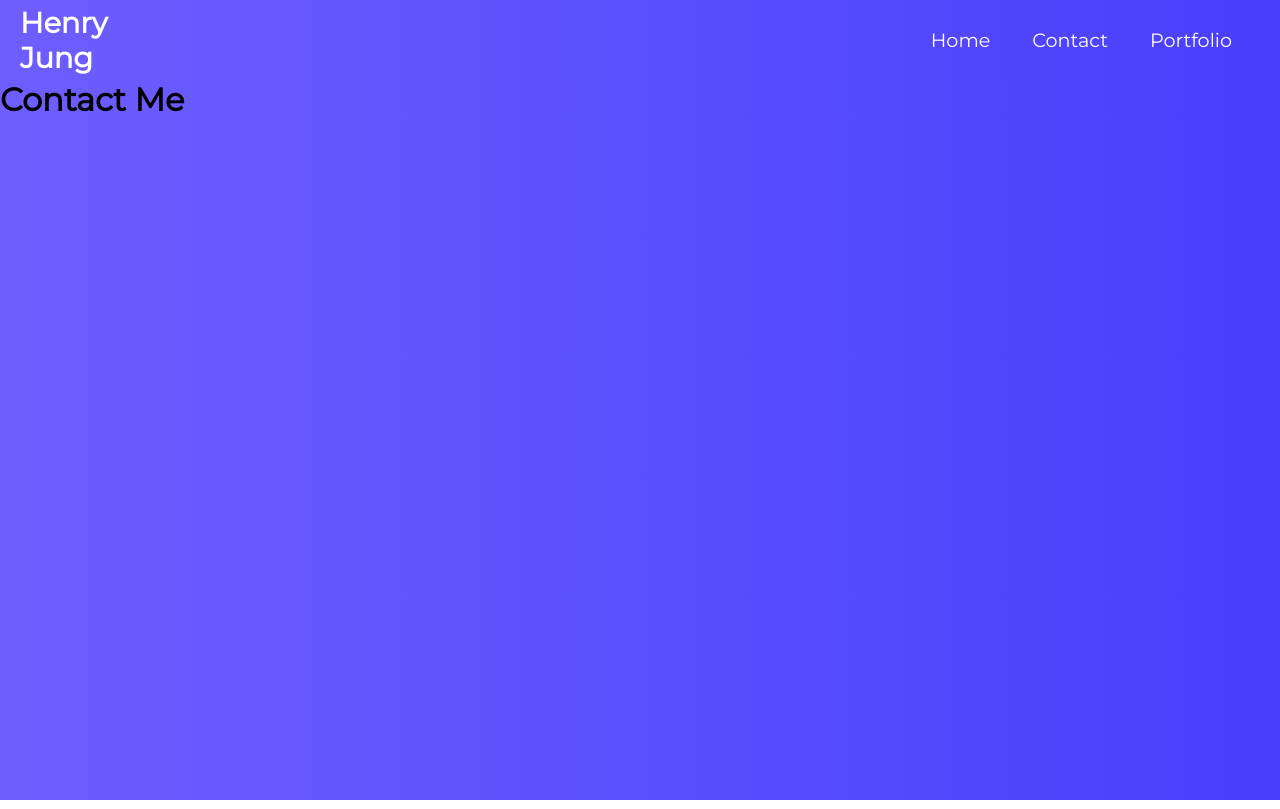
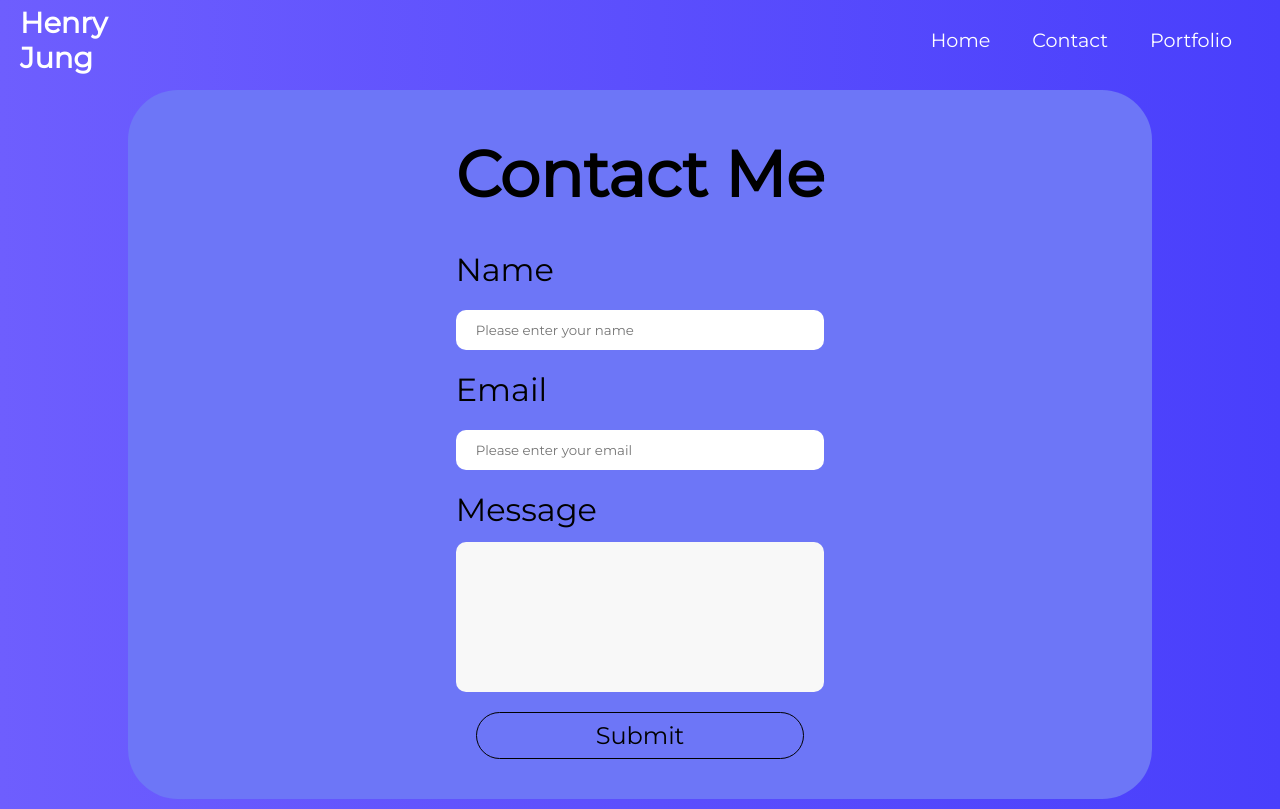
Before and after one commit to Henryrjung/react_portfolio, a React (Create React App) app: page /Contact in a window 1280 px wide. Built offline with nearby package versions, Linux system fonts and the light colour scheme.

Commit message:
added contact page

```diff
--- a/package.json
+++ b/package.json
@@ -10,6 +10,7 @@
     "react-dom": "^17.0.1",
     "react-router-dom": "^5.2.0",
     "react-scripts": "4.0.2",
+    "reactstrap": "^8.9.0",
     "web-vitals": "^1.1.0"
   },
   "scripts": {
--- /dev/null
+++ b/src/components/contact/Contact.css
@@ -0,0 +1,57 @@
+.form-container{
+    justify-content: center;
+    width: 80%;
+    padding: 20px;
+    margin: 10px auto ;
+    line-height:2;
+    display: grid;
+    background-color: #6d76f7;
+    border-radius: 50px;
+
+}
+
+.form-logo{
+    display: grid;
+    justify-self: center;
+    font-size: 4rem;
+}
+
+.form-title{
+    font-size: 2rem;
+}
+
+.submit-button{
+    background-color: #6d76f7;
+    text-decoration: none;
+    padding: 0.5rem 1rem;
+    border: solid black 1px;
+    border-radius: 50px;
+    margin: 20px;
+    font-size: 1.5rem;
+}
+
+.submit-button:hover{
+    border-radius: 20px;
+    background-color: #fff;
+    transition: all 0.2s ease-out;
+}
+
+.input-field{
+    width: 100%;
+    padding: 12px 20px;
+    margin: 8px 0;
+    box-sizing: border-box;
+    border-radius: 10px;
+    border: none;
+}
+
+.text-field{
+    width: 100%;
+    height: 150px;
+    padding: 12px 20px;
+    box-sizing: border-box;
+    border: none;
+    border-radius: 10px;
+    background-color: #f8f8f8;
+    resize: none;
+}
--- /dev/null
+++ b/src/components/contact/Contact.js
@@ -0,0 +1,42 @@
+import React from "react";
+import "./Contact.css";
+
+const contactForm = (props) => {
+  return (
+    <form className="form-container">
+      <h1 className="form-logo">Contact Me</h1>
+      <formgroup>
+        <label className='form-title' for="exampleEmail">Name</label>
+        <input
+          className="input-field"
+          type="name"
+          name="name"
+          id="nameField"
+          placeholder="Please enter your name"
+        />
+      </formgroup>
+      <formgroup>
+        <label className='form-title' for="exampleEmail">Email</label>
+        <input
+          className="input-field"
+          type="email"
+          name="email"
+          id="emailField"
+          placeholder="Please enter your email"
+        />
+      </formgroup>
+      <formgroup>
+        <label className='form-title' for="exampleText">Message</label>
+        <input
+          className="text-field"
+          type="textarea"
+          name="text"
+          id="textInput"
+        />
+      </formgroup>
+      <button className="submit-button">Submit</button>
+    </form>
+  );
+};
+
+export default contactForm;
--- a/src/pages/contact/Contact.js
+++ b/src/pages/contact/Contact.js
@@ -1,9 +1,10 @@
 import React from 'react';
+import ContactForm from '../../components/contact/Contact';
 
 function Contact(){
     return(
         <>
-        <h1>Contact Me</h1>
+        <ContactForm />
         </>
     )
 }
```
Also changed, not shown: 1 other file (tests, documents, lock files or other folders).
